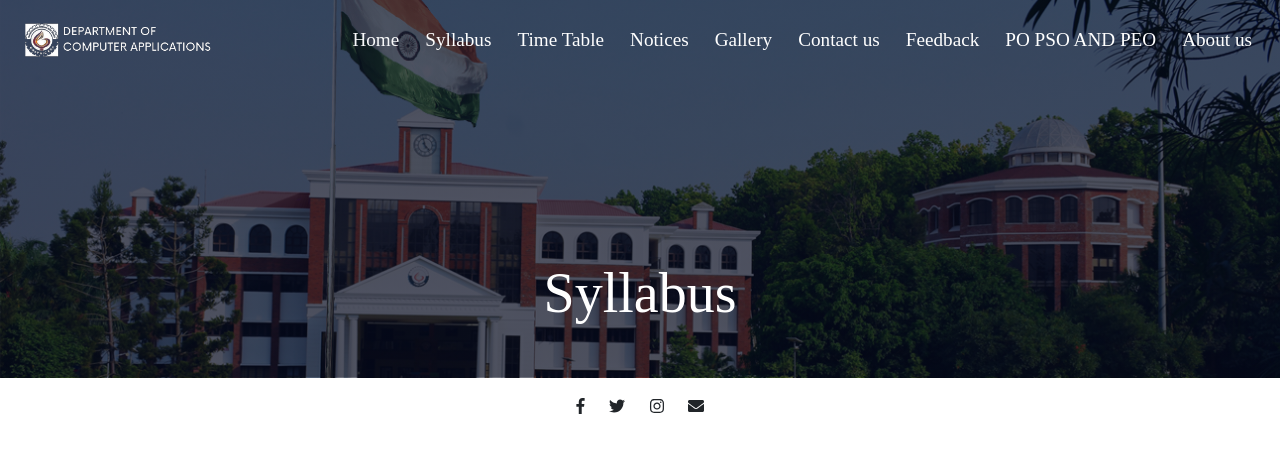
After one commit to Rahulgit3D2Y/GEU_website, a PHP site: page /syllabus.html in a window 1280 px wide. The commit adds this page. Shown: the top 453 px of the page. Run offline with PHP 8.4, Linux system fonts and the light colour scheme; some libraries are stand-ins or nearby versions.

Commit message:
added sub headers

```diff
--- a/index.html
+++ b/index.html
@@ -42,10 +42,10 @@
         <div class="collapse navbar-collapse" id="navbarTogglerDemo02">
           <ul class="navbar-nav ml-auto">
             <li class="nav-item">
-              <a class="nav-link text-light" href="">Home</a>
+              <a class="nav-link text-light" href="index.html">Home</a>
             </li>
             <li class="nav-item">
-              <a class="nav-link text-white" href="">Syllabus</a>
+              <a class="nav-link text-white" href="syllabus.html">Syllabus</a>
             </li>
             <li class="nav-item">
               <a class="nav-link text-white" href="">Time Table</a>
--- a/style.css
+++ b/style.css
@@ -133,12 +133,16 @@ p{
 
   /* Title Section */
 
-  #title {
+  #title,#sub-title {
     background-image: linear-gradient(rgba(4,9,30,0.7),rgba(4,9,30,0.7)),url(images/geuHome.jpg);
     background-position: center;
     background-size: cover;
     position: relative;
     padding:  0% 0% 30% 0%;
+  }
+  #sub-title
+  {
+    padding: 0 0 8% 0;
   }
   .testimonial-image{
     width: 10%;
--- /dev/null
+++ b/syllabus.html
@@ -0,0 +1,106 @@
+<!DOCTYPE html>
+<html>
+
+<head>
+  <meta charset="utf-8">
+  <title>GEUMCA</title>
+  <link rel="icon" type="image/x-icon" href="/images/favicon/favicon.ico">
+  <!-- owl-carousel css -->
+  <link rel="stylesheet" href="https://cdnjs.cloudflare.com/ajax/libs/OwlCarousel2/2.3.4/assets/owl.carousel.min.css" integrity="sha512-tS3S5qG0BlhnQROyJXvNjeEM4UpMXHrQfTGmbQ1gKmelCxlSEBUaxhRBj/EFTzpbP4RVSrpEikbmdJobCvhE3g==" crossorigin="anonymous" referrerpolicy="no-referrer" />
+  <!-- owl-carousel theme css -->
+  <link rel="stylesheet" href="https://cdnjs.cloudflare.com/ajax/libs/OwlCarousel2/2.3.4/assets/owl.theme.default.min.css" integrity="sha512-sMXtMNL1zRzolHYKEujM2AqCLUR9F2C4/05cdbxjjLSRvMQIciEPCQZo++nk7go3BtSuK9kfa/s+a4f4i5pLkw==" crossorigin="anonymous" referrerpolicy="no-referrer" />
+  <!-- Google Fonts -->
+  <link href="https://fonts.googleapis.com/css?family=Montserrat|Ubuntu" rel="stylesheet">
+
+  <!-- CSS Stylesheets -->
+  <link rel="stylesheet" href="https://maxcdn.bootstrapcdn.com/bootstrap/4.0.0/css/bootstrap.min.css" integrity="sha384-Gn5384xqQ1aoWXA+058RXPxPg6fy4IWvTNh0E263XmFcJlSAwiGgFAW/dAiS6JXm" crossorigin="anonymous">
+  <link rel="stylesheet" href="style.css">
+
+  <!-- Font Awesome -->
+  <script defer src="https://use.fontawesome.com/releases/v5.0.7/js/all.js"></script>
+
+  <!-- Bootstrap Scripts -->
+  <script src="https://code.jquery.com/jquery-3.2.1.slim.min.js" integrity="sha384-KJ3o2DKtIkvYIK3UENzmM7KCkRr/rE9/Qpg6aAZGJwFDMVNA/GpGFF93hXpG5KkN" crossorigin="anonymous"></script>
+  <script src="https://cdnjs.cloudflare.com/ajax/libs/popper.js/1.12.9/umd/popper.min.js" integrity="sha384-ApNbgh9B+Y1QKtv3Rn7W3mgPxhU9K/ScQsAP7hUibX39j7fakFPskvXusvfa0b4Q" crossorigin="anonymous"></script>
+  <script src="https://maxcdn.bootstrapcdn.com/bootstrap/4.0.0/js/bootstrap.min.js" integrity="sha384-JZR6Spejh4U02d8jOt6vLEHfe/JQGiRRSQQxSfFWpi1MquVdAyjUar5+76PVCmYl" crossorigin="anonymous"></script>
+</head>
+
+<body>
+  <section class="colored-section" id="sub-title">
+    <div class="container-fluid">
+      <!-- Nav Bar -->
+      <nav class="navbar navbar-expand-xl navbar-dark">
+        <!-- Just an image -->
+      <nav class="navbar navbar-light ">
+          <a class="navbar-brand" href="#">
+              <img src="images/finallogo.png"class="logo" alt="">
+          </a>
+     </nav>
+        <button class="navbar-toggler" type="button" data-toggle="collapse" data-target="#navbarTogglerDemo02">
+            <span class="navbar-toggler-icon"></span>
+        </button>
+        <div class="collapse navbar-collapse" id="navbarTogglerDemo02">
+          <ul class="navbar-nav ml-auto">
+            <li class="nav-item">
+              <a class="nav-link text-light" href="index.html">Home</a>
+            </li>
+            <li class="nav-item">
+              <a class="nav-link text-white" href="syllabus.html">Syllabus</a>
+            </li>
+            <li class="nav-item">
+              <a class="nav-link text-white" href="">Time Table</a>
+            </li>
+            <li class="nav-item">
+                <a class="nav-link text-white" href="">Notices</a>
+              </li>
+              <li class="nav-item">
+                <a class="nav-link text-white" href="">Gallery</a>
+              </li>
+              <li class="nav-item">
+                <a class="nav-link text-white" href="">Contact us</a>
+              </li>
+              <li class="nav-item">
+                <a class="nav-link text-white" href="">Feedback</a>
+              </li>
+              <li class="nav-item">
+                <a class="nav-link text-white" href="">PO PSO AND PEO</a>
+              </li>
+              <li class="nav-item">
+                <a class="nav-link text-white" href="">About us</a>
+              </li>
+          </ul>
+
+        </div>
+      </nav>
+    </div>
+
+      <!-- Title -->
+      <div class="container-fluid title">
+        <div class="row">
+            <div class="col-lg-12 text-center ">
+                <h1 class="text-center fw-bold display-4 mb-5">Syllabus</h1>
+            </div>
+        </div>
+      </div>
+  </section>
+
+
+  <!-- Footer -->
+
+  <footer class="white-section" id="footer">
+    <div class="container-fluid">
+      <i class="social-icon fab fa-facebook-f"></i>
+      <i class="social-icon fab fa-twitter"></i>
+      <i class="social-icon fab fa-instagram"></i>
+      <i class="social-icon fas fa-envelope"></i>
+    </div>
+  </footer>
+
+
+
+
+
+
+</body>
+
+</html>
```
